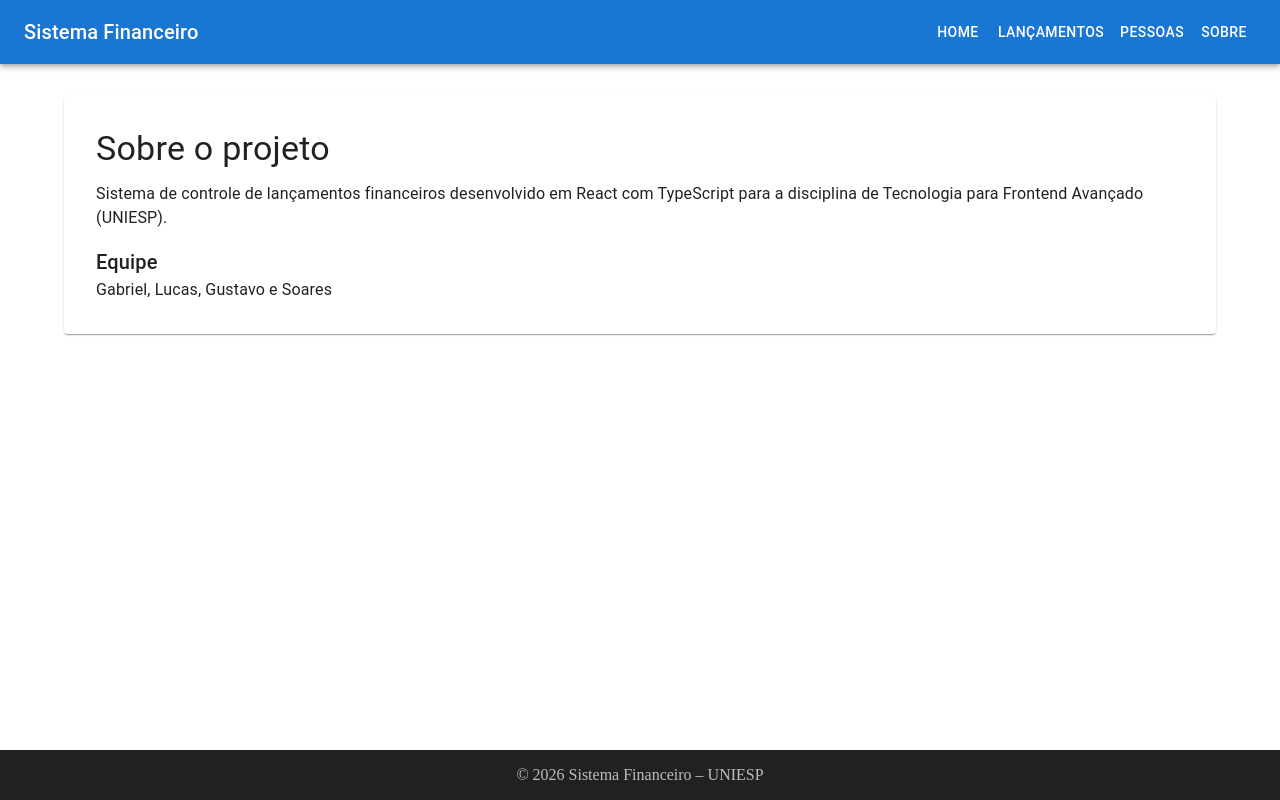
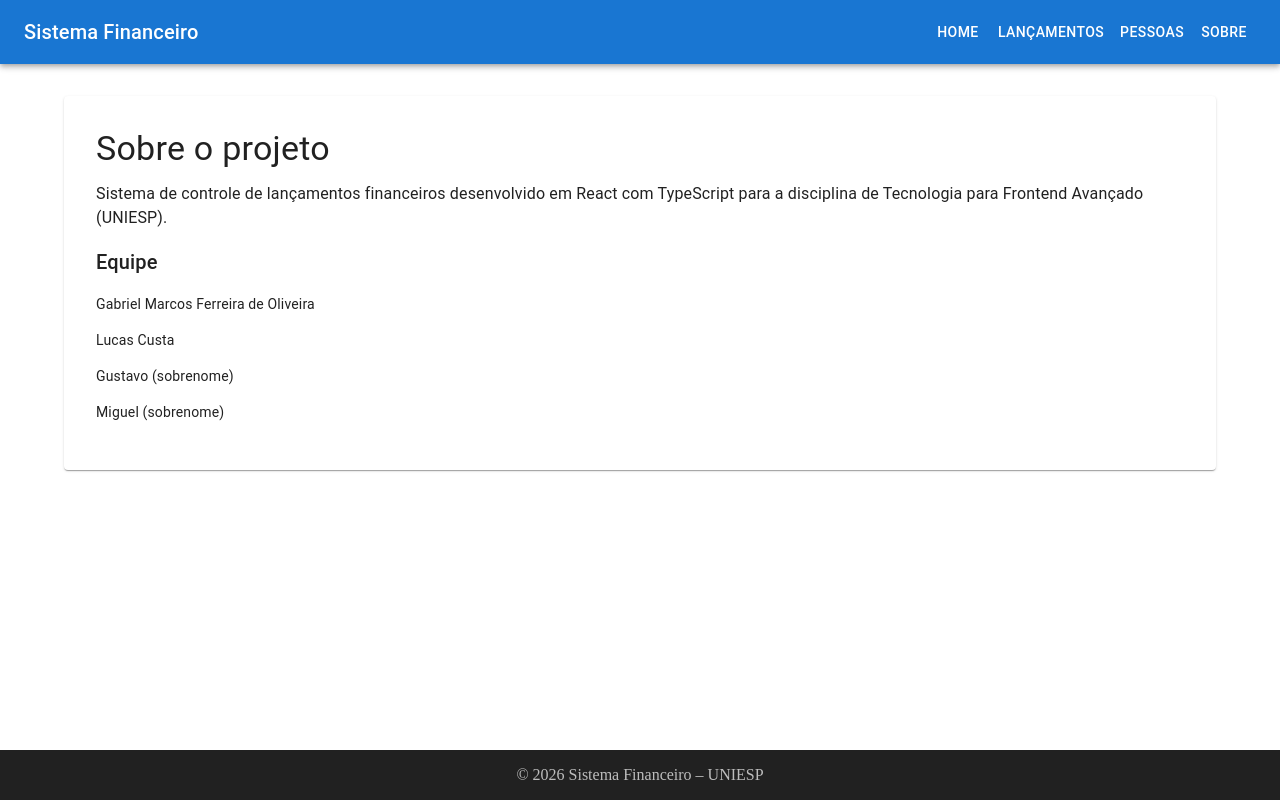
Before and after one commit to gabrieljp/proj_frontAvancado_sistema_financeiro, a React (Vite) app: page /sobre in a window 1280 px wide. Built offline with nearby package versions, Linux system fonts and the light colour scheme.

Commit message:
feat: pagina sobre com a equipe

```diff
--- a/src/pages/Sobre.tsx
+++ b/src/pages/Sobre.tsx
@@ -1,4 +1,11 @@
-import { Typography, Paper } from '@mui/material';
+import { Typography, Paper, List, ListItem, ListItemText } from '@mui/material';
+
+const equipe = [
+    'Gabriel Marcos Ferreira de Oliveira',
+    'Lucas Custa',
+    'Gustavo (sobrenome)',
+    'Miguel (sobrenome)',
+];
 
 export default function Sobre() {
     return (
@@ -8,8 +15,15 @@ export default function Sobre() {
                 Sistema de controle de lançamentos financeiros desenvolvido em React com
                 TypeScript para a disciplina de Tecnologia para Frontend Avançado (UNIESP).
             </Typography>
+
             <Typography variant="h6">Equipe</Typography>
-            <Typography>Gabriel, Lucas, Gustavo e Soares</Typography>
+            <List dense>
+                {equipe.map((nome) => (
+                    <ListItem key={nome} disableGutters>
+                        <ListItemText primary={nome} />
+                    </ListItem>
+                ))}
+            </List>
         </Paper>
     );
 }
```
